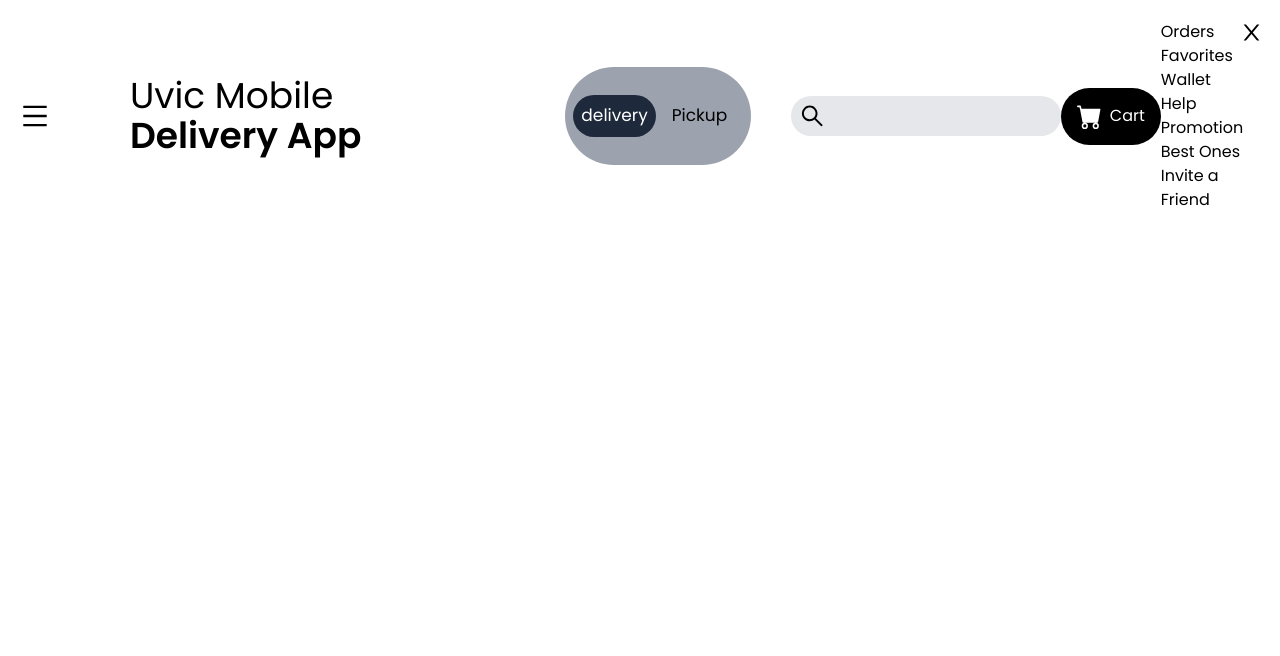
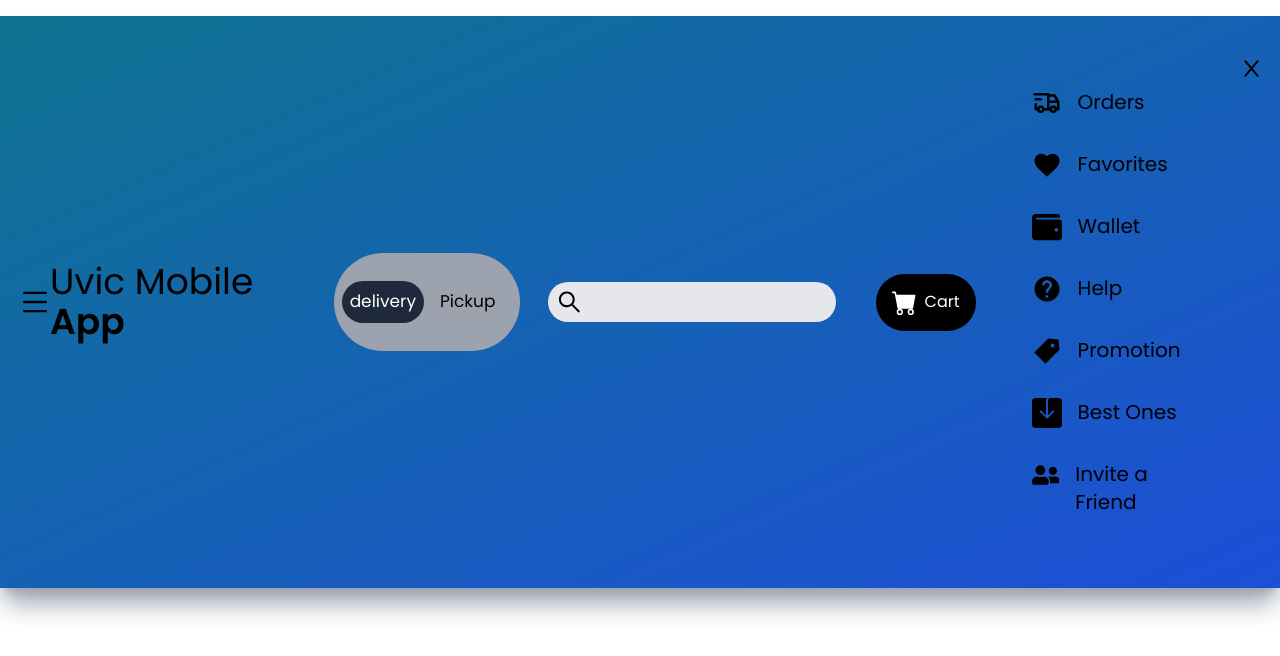
Before and after one commit to ITS20PM/Delivery_app, a React (Create React App) app: page / in a window 1280 px wide. Shown: the top 656 px of the page. Built offline with nearby package versions, Linux system fonts and the light colour scheme.

Commit message:
working on onclick in nav bar

```diff
--- a/src/App.js
+++ b/src/App.js
@@ -4,7 +4,8 @@ import NavBar from './Components/NavBar';
 function App() {
 
   return (
-    <div>
+    <div className='mx-auto mt-4 py-5 bg-gradient-to-br from-cyan-700 to-blue-700 h-fit shadow-xl
+    shadow-gray-400'>
 
     {/*/
       className='mx-auto mt-4 py-5 bg-gradient-to-br from-cyan-700 to-blue-700 h-fit shadow-xl
--- a/src/Components/NavBar.jsx
+++ b/src/Components/NavBar.jsx
@@ -1,7 +1,10 @@
 import React from 'react';
 import { useState } from 'react';
-import {AiOutlineMenu, AiOutlineSearch, AiOutlineClose} from 'react-icons/ai';
-import {BsFillCartFill} from 'react-icons/bs';
+import {AiOutlineMenu, AiOutlineSearch, AiOutlineClose, AiFillTag} from 'react-icons/ai';
+import {BsFillCartFill, BsFillSaveFill} from 'react-icons/bs';
+import {TbTruckDelivery} from 'react-icons/tb';
+import {FaUserFriends, FaWallet} from 'react-icons/fa';
+import {MdFavorite, MdHelp} from 'react-icons/md';
 
 function NavBar() {
 
@@ -15,38 +18,39 @@ function NavBar() {
                     <AiOutlineMenu size={30} />
                 </div>
 
-                <h1 className='text-2xl sm:text-3xl lg:text-4xl px-20'>
-                    Uvic Mobile<span className='font-bold'> Delivery App</span>
+                <h1 className='text-2xl sm:text-3xl lg:text-4xl px-19'>
+                    Uvic Mobile<span className='font-bold'> App</span>
                 </h1>
 
-                <div className='lg:flex items-center bg-gray-400 rounded-full p-2 text-[17px]'>
+                <div className='lg:flex items-center bg-gray-400 rounded-full p-2 text-[17px] mx-5'>
                     <p className='bg-slate-800 text-white rounded-full p-2 my-5'>delivery</p>
                     <p className='p-4'>Pickup</p>
                 </div>
             </div>
 
-            <div className='bg-gray-200 rounded-full flex items-center px-2 w-[100px] sm:w-[300px] lg:w-[300px] ml-10'>
+            <div className='bg-gray-200 rounded-full flex items-center px-2 w-[100px] sm:w-[300px] lg:w-[300px] ml-2'>
                 <AiOutlineSearch size={30}/>
                 <input className="bg-transparent p-2 w-full focus:outline:none" />
             </div>
 
-            <button className='bg-black text-white md:flex item-center p-4 rounded-full'>
+            <button className='bg-black text-white md:flex item-center p-4 rounded-full ml-10'>
                 <BsFillCartFill size={25} className='mr-2'/>
                 Cart
             </button>
 
+
             <div>
                 <AiOutlineClose size={25} onClick={() => set_nav(!nav)} className='absolute right-4 top:4 cursor-pointer'/>
 
-                <nav>
-                    <ul>
-                        <li>Orders</li>
-                        <li>Favorites</li>
-                        <li>Wallet</li>
-                        <li>Help</li>
-                        <li>Promotion</li>
-                        <li>Best Ones</li>
-                        <li>Invite a Friend</li>
+                <nav className='mx-10'>
+                    <ul className='flex flex-col p-4 text-grey-800'>
+                        <li className='text-xl py-4 flex'><TbTruckDelivery size={30} className="mr-4"/>Orders</li>
+                        <li className='text-xl py-4 flex'><MdFavorite size={30} className='mr-4'/>Favorites</li>
+                        <li className='text-xl py-4 flex' ><FaWallet size={30} className='mr-4'/>Wallet</li>
+                        <li className='text-xl py-4 flex'><MdHelp size={30} className='mr-4'/>Help</li>
+                        <li className='text-xl py-4 flex'><AiFillTag size={30} className='mr-4'/>Promotion</li>
+                        <li className='text-xl py-4 flex'><BsFillSaveFill size={30} className='mr-4'/>Best Ones</li>
+                        <li className='text-xl py-4 flex'><FaUserFriends size={30} className='mr-4'/>Invite a Friend</li>
                     </ul>
                 </nav>
             </div>
```
